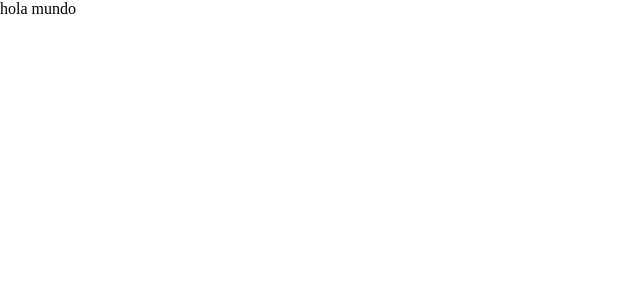
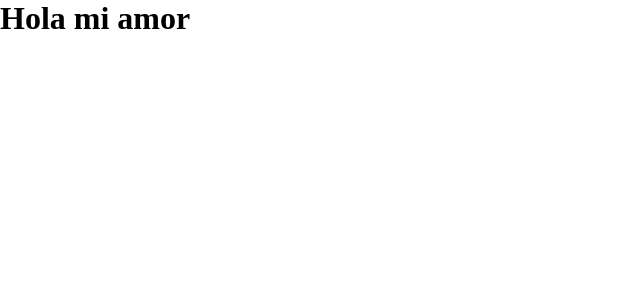
Before and after one commit to isaias-alt/spotify-clone, a React (Vite) app: page / in a window 1280 px wide. Shown: the top 300 px of the page, without its empty margins (0-640 px from the left). Built offline with nearby package versions, Linux system fonts and the light colour scheme.

Commit message:
Add Login

```diff
--- a/src/App.jsx
+++ b/src/App.jsx
@@ -1,8 +1,10 @@
+// eslint-disable-next-line no-unused-vars
+import Login from './components/Login'
 
 export default function App () {
   return (
     <div className="App">
-      hola mundo
+      <Login />
     </div>
   )
 }
```
